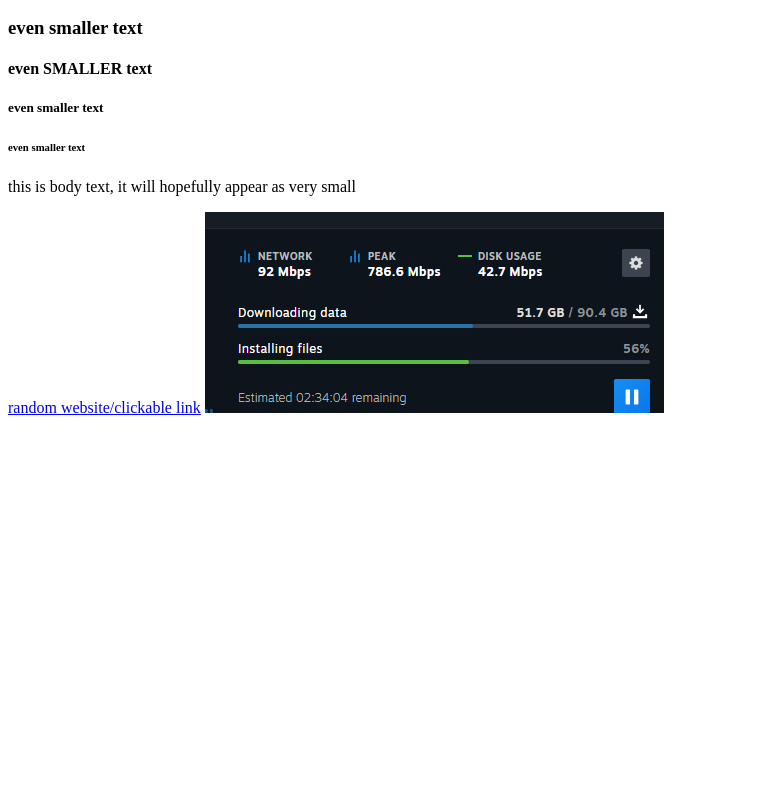
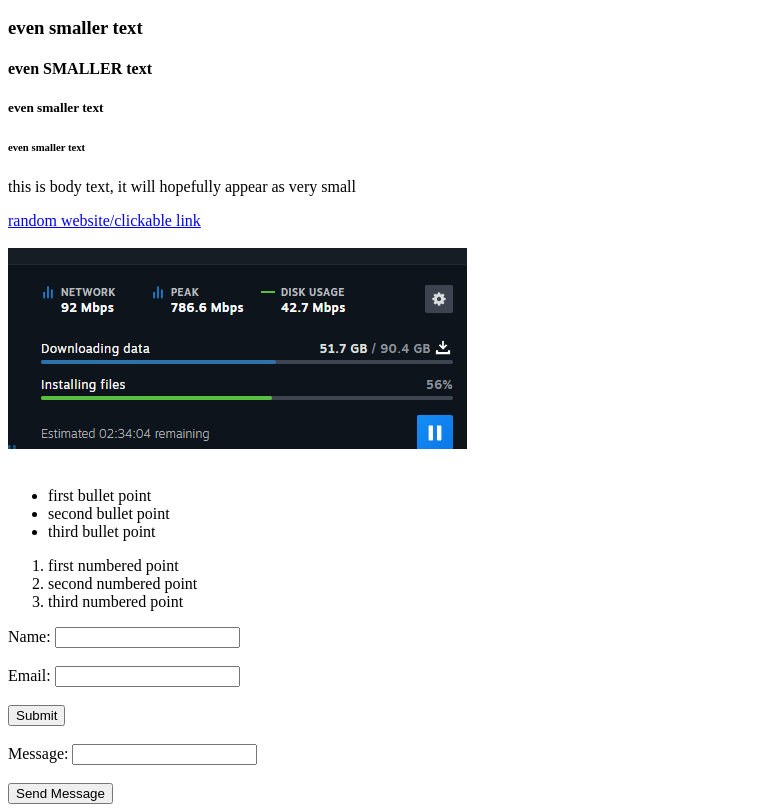
Before and after one commit to fern-maker/website1, a plain HTML site: page index.html in a window 1280 px wide. Shown: the part 110-922 px from the top of the page, without its empty margins (0-771 px from the left). Before the commit the page ends 800 px from the top, so only its background shows below. Drawn offline with Linux system fonts and the light colour scheme.

Commit message:
Update index.html

```diff
--- a/index.html
+++ b/index.html
@@ -12,6 +12,28 @@
         <h6>even smaller text</h6>
         <p>this is body text, it will hopefully appear as very small</p>
     </body>
-    <a href="https://docs.github.com/en/pages/getting-started-with-github-pages/configuring-a-publishing-source-for-your-github-pages-site">random website/clickable link</a>
-    <img src="Screenshot 2025-06-25 003402.png" alt="an image of a game being downloaded on steam">
+    <a href="https://docs.github.com/en/pages/getting-started-with-github-pages/configuring-a-publishing-source-for-your-github-pages-site">random website/clickable link</a><br><br>
+    <img src="Screenshot 2025-06-25 003402.png" alt="image of a game being downloaded on steam"><br><br>
+    <ul>
+        <li>first bullet point</li>
+        <li>second bullet point</li>
+        <li>third bullet point</li>
+    </ul>
+    <ol>
+        <li>first numbered point</li>
+        <li>second numbered point</li>
+        <li>third numbered point</li>
+    </ol>
+    <form action="#" method="post">
+        <label for="name">Name:</label>
+        <input type="text" id="name" name="name"><br><br>
+        <label for="email">Email:</label>
+        <input type="email" id="email" name="email"><br><br>
+        <input type="submit" value="Submit"><br><br>
+    </form>
+    <form action="#" method="post">
+        <label for="message">Message:</label>
+        <input type=""text" id="message" name="message"><br><br>
+        <input type="submit" value="Send Message">
+    </form>
 </html>
```
